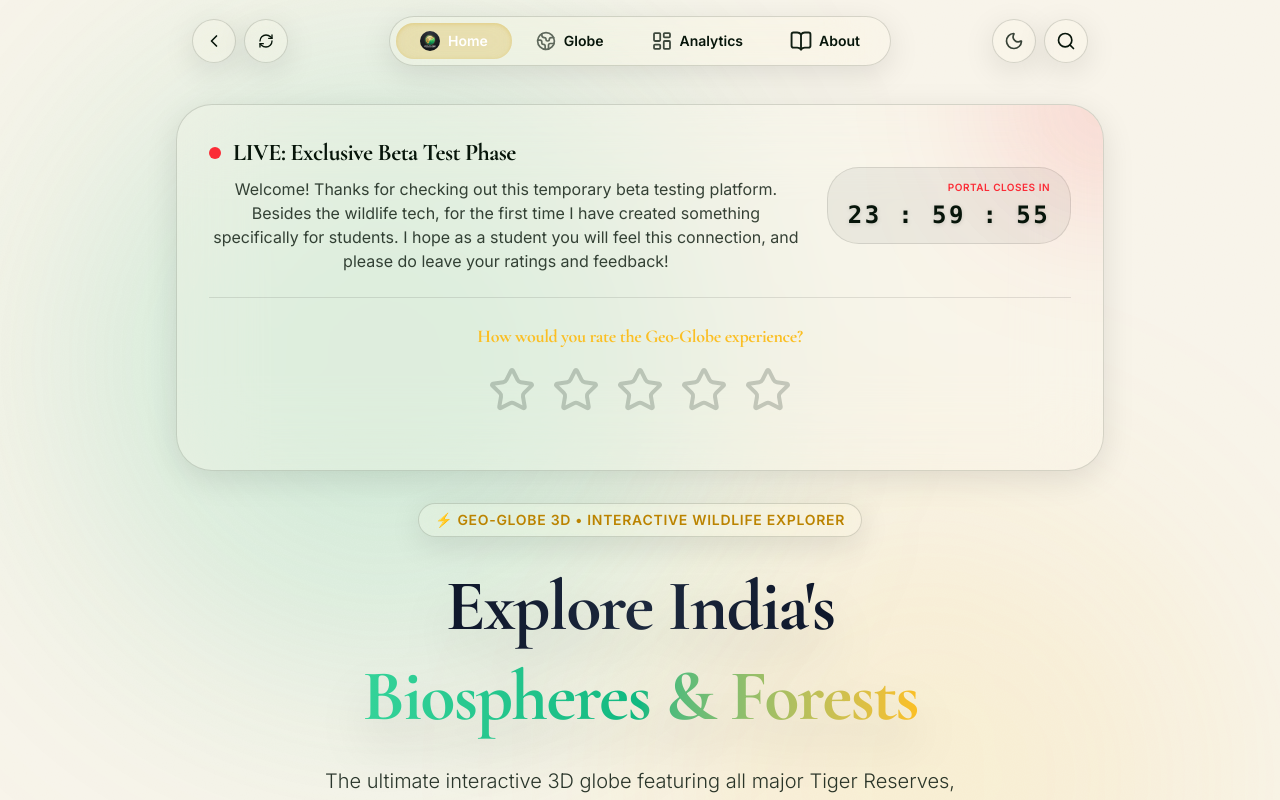
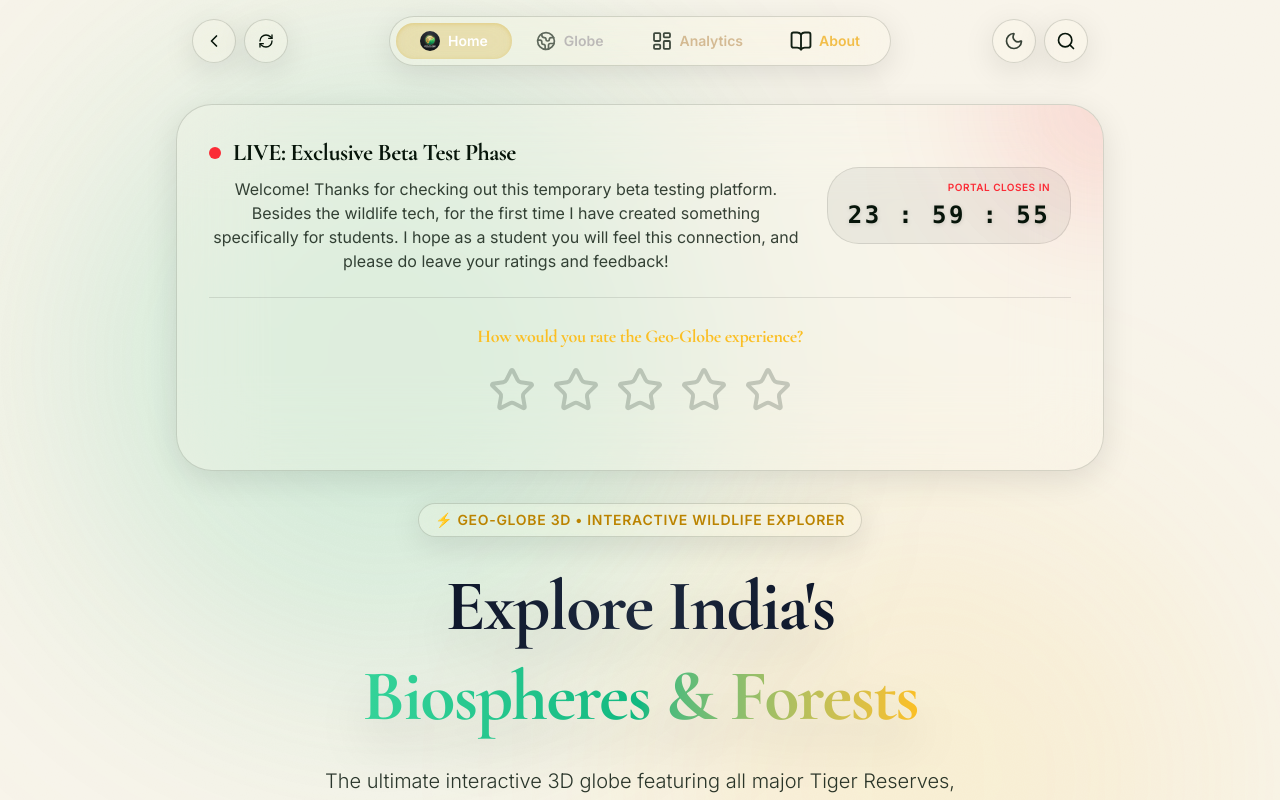
Before and after one commit to g4mt2fch8w-code/geo-globe, a React (Vite) app: page / in a window 1280 px wide. Shown: the top 800 px of the page. Built offline with nearby package versions, Linux system fonts and the light colour scheme; a web font is replaced by a local one.

Commit message:
Add navbar text pulse and majestic moon speed

```diff
--- a/src/components/Navbar.tsx
+++ b/src/components/Navbar.tsx
@@ -76,7 +76,13 @@ export function Navbar() {
               >
                 <Globe2 className={`w-4 h-4 sm:w-5 sm:h-5 ${location.pathname === '/globe' ? 'text-white' : 'text-fog hover:text-white'}`} />
               </motion.div>
-              <span className={`hidden sm:inline relative z-10 ${location.pathname === '/globe' ? 'text-white' : 'text-fog hover:text-white'}`}>Globe</span>
+              <motion.span
+                animate={location.pathname !== '/globe' ? { opacity: [0.7, 1, 0.7], color: ['#a1a1aa', '#fbbf24', '#a1a1aa'] } : {}}
+                transition={{ duration: 2, repeat: Infinity, ease: "easeInOut" }}
+                className={`hidden sm:inline relative z-10 ${location.pathname === '/globe' ? 'text-white' : 'text-fog hover:text-white'}`}
+              >
+                Globe
+              </motion.span>
             </Link>
           </motion.div>
 
@@ -99,7 +105,13 @@ export function Navbar() {
               >
                 <LayoutDashboard className={`w-4 h-4 sm:w-5 sm:h-5 ${location.pathname.startsWith('/dashboard') ? 'text-white' : 'text-fog hover:text-white'}`} />
               </motion.div>
-              <span className={`hidden sm:inline relative z-10 ${location.pathname.startsWith('/dashboard') ? 'text-white' : 'text-fog hover:text-white'}`}>Analytics</span>
+              <motion.span
+                animate={!location.pathname.startsWith('/dashboard') ? { opacity: [0.7, 1, 0.7], color: ['#a1a1aa', '#fbbf24', '#a1a1aa'] } : {}}
+                transition={{ duration: 2, repeat: Infinity, ease: "easeInOut", delay: 0.3 }}
+                className={`hidden sm:inline relative z-10 ${location.pathname.startsWith('/dashboard') ? 'text-white' : 'text-fog hover:text-white'}`}
+              >
+                Analytics
+              </motion.span>
             </Link>
           </motion.div>
 
@@ -122,7 +134,13 @@ export function Navbar() {
               >
                 <BookOpen className={`w-4 h-4 sm:w-5 sm:h-5 ${location.pathname === '/about' ? 'text-white' : 'text-fog hover:text-white'}`} />
               </motion.div>
-              <span className={`hidden sm:inline relative z-10 ${location.pathname === '/about' ? 'text-white' : 'text-fog hover:text-white'}`}>About</span>
+              <motion.span
+                animate={location.pathname !== '/about' ? { opacity: [0.7, 1, 0.7], color: ['#a1a1aa', '#fbbf24', '#a1a1aa'] } : {}}
+                transition={{ duration: 2, repeat: Infinity, ease: "easeInOut", delay: 0.6 }}
+                className={`hidden sm:inline relative z-10 ${location.pathname === '/about' ? 'text-white' : 'text-fog hover:text-white'}`}
+              >
+                About
+              </motion.span>
             </Link>
           </motion.div>
         </div>
```
